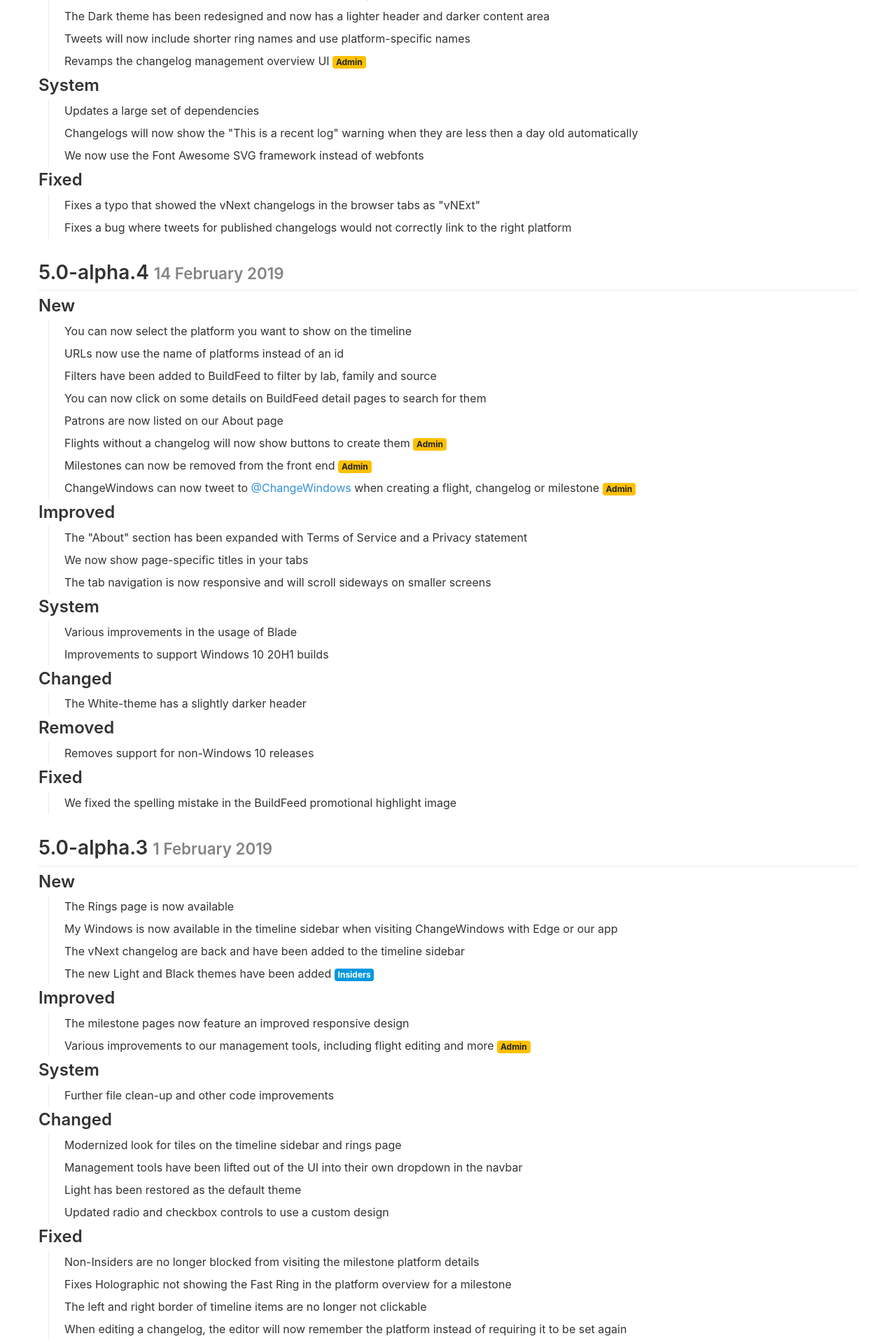
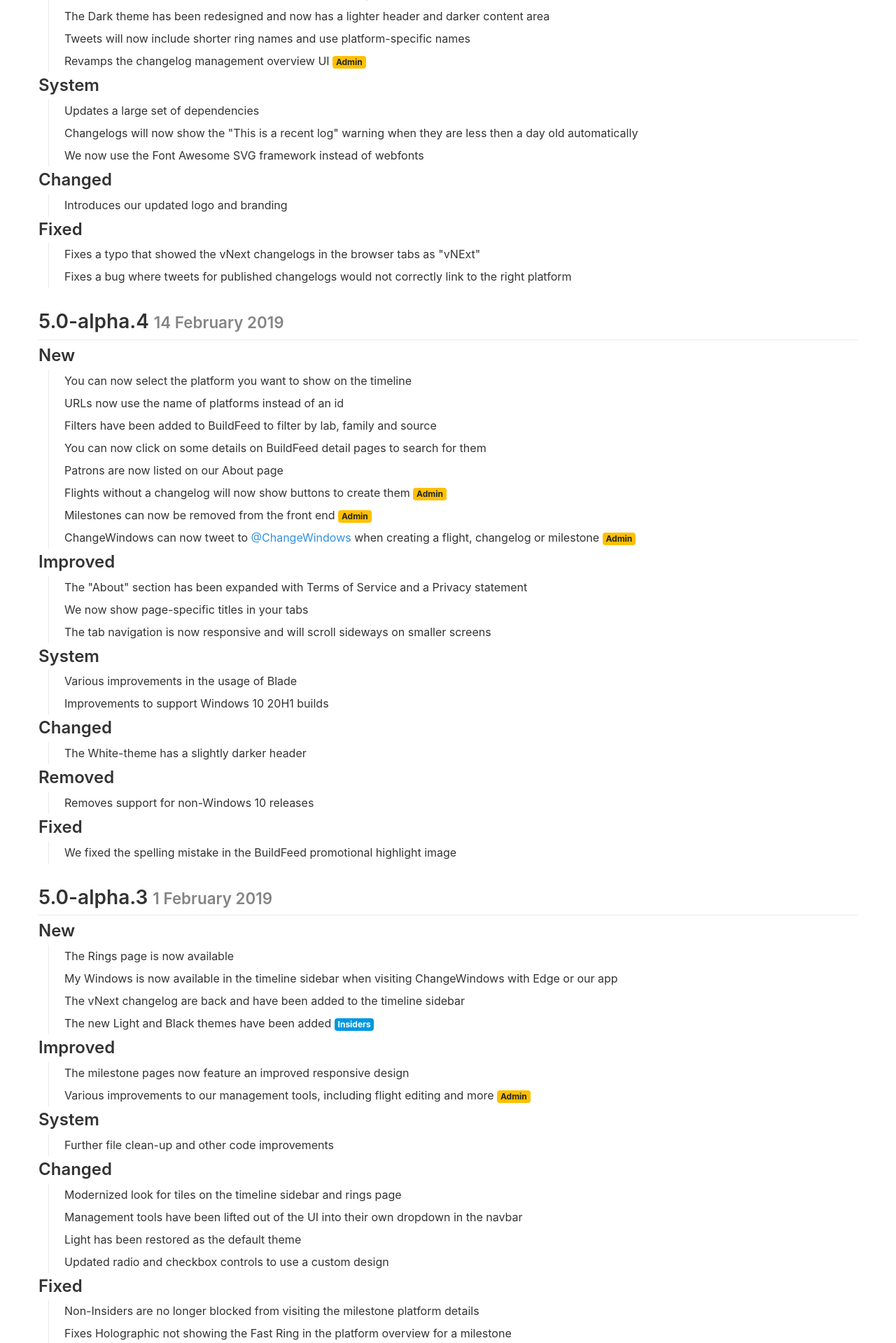
Before and after one commit to ChangeWindows/ChangeWindows5, a Laravel app: page /viv/changelog in a window 1280 px wide. Shown: the part 520-2439 px from the top of the page at 70% size. Run offline with Laravel 8, Linux system fonts and the light colour scheme; some libraries are stand-ins or nearby versions.

Commit message:
Update favicon and changelog

```diff
--- a/resources/views/layouts/app.blade.php
+++ b/resources/views/layouts/app.blade.php
@@ -31,7 +31,7 @@
         <script src="{{ asset('js/fontawesome.min.js') }}" defer></script>
         <script src="https://cdn.jsdelivr.net/simplemde/latest/simplemde.min.js"></script>
 
-        <link rel="shortcut icon" href="{{{ asset('img/favicon.png') }}}">
+        <link rel="shortcut icon" href="{{{ asset('img/logo_blue.png') }}}">
 
         <meta name="format-detection" content="telephone=no">
 
--- a/resources/views/viv/changelog.blade.php
+++ b/resources/views/viv/changelog.blade.php
@@ -19,6 +19,8 @@
     <p>Updates a large set of dependencies</p>
     <p>Changelogs will now show the "This is a recent log" warning when they are less then a day old automatically</p>
     <p>We now use the Font Awesome SVG framework instead of webfonts</p>
+    <h4><i class="fal fa-fw fa-exchange"></i> Changed</h4>
+    <p>Introduces our updated logo and branding</p>
     <h4><i class="fal fa-fw fa-band-aid"></i> Fixed</h4>
     <p>Fixes a typo that showed the vNext changelogs in the browser tabs as "vNExt"</p>
     <p>Fixes a bug where tweets for published changelogs would not correctly link to the right platform</p>
```
Also changed, not shown: public/img/favicon.png (deleted).
